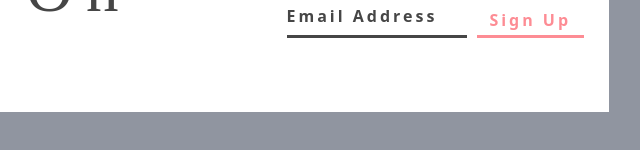
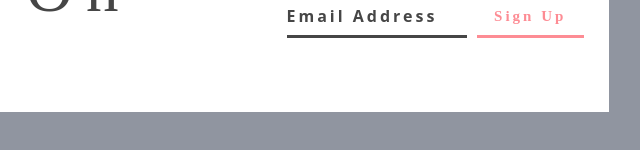
Before and after one commit to bartomeumas/bartomeumas.github.io, a plain HTML site: page index.html in a window 1280 px wide. Both pictures are taken after a click on the button "Open Pop Up". Shown: the part 538-688 px from the top of the page, 371-1011 px from the left. Drawn offline with nearby package versions, Linux system fonts and the light colour scheme.

Commit message:
fixed button text

```diff
--- a/index.html
+++ b/index.html
@@ -173,7 +173,10 @@
             />
             <br />
             <button
-              style="letter-spacing: 3px"
+              style="
+                letter-spacing: 3px;
+                font: normal normal bold 15px/16px PT Sans;
+              "
               type="submit"
               id="sign-up-btn"
               class="w-full text-[#FD8C94] mt-[30px] md:mt-0 font-bold border-[1px] border-[#FD8C94] md:border-x-0 md:border-t-0 md:border-b-[3px] md:border-b-[#FD8C94] h-[55px] md:h-[30px] md:pb-[11px] px-3 md:px-0"
```
